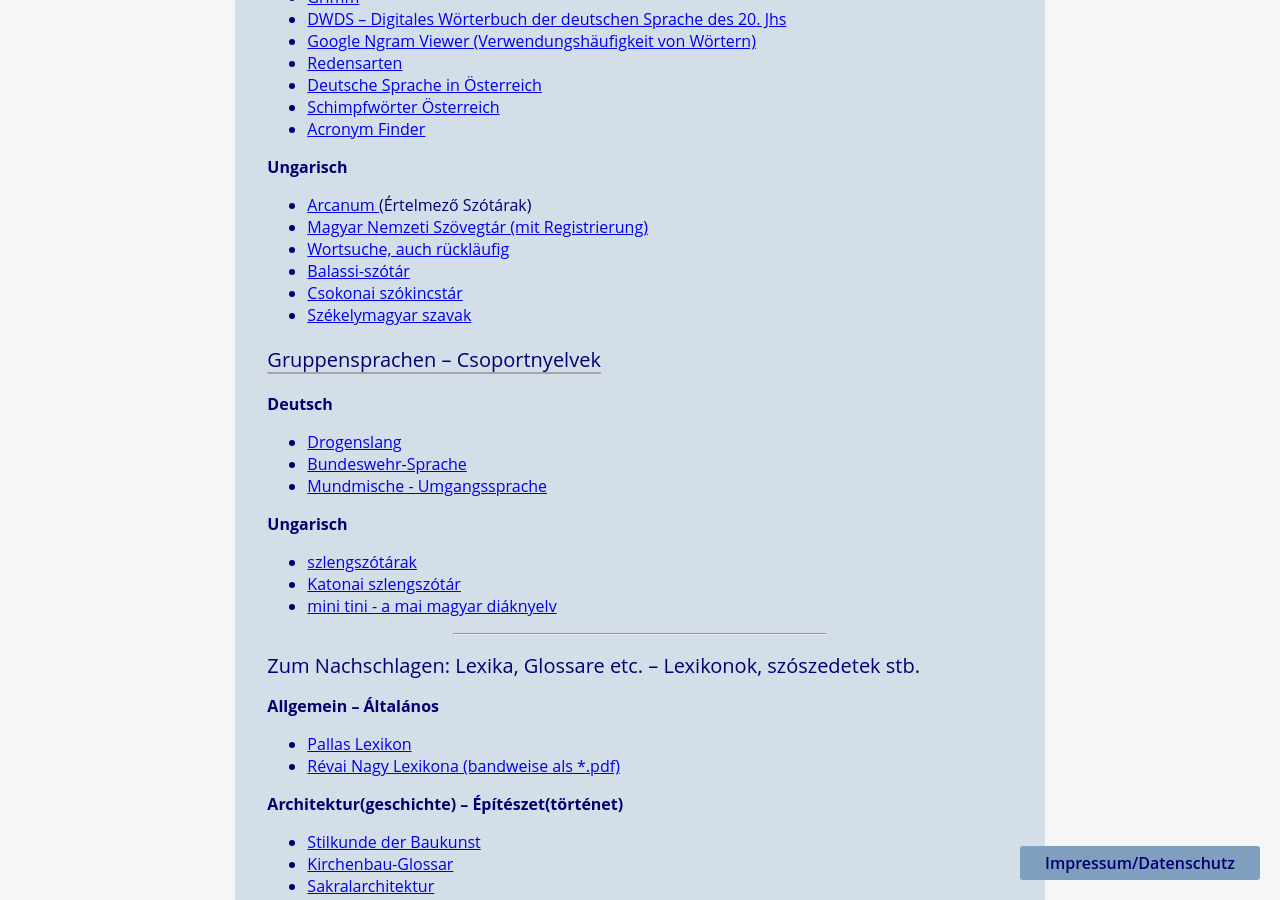
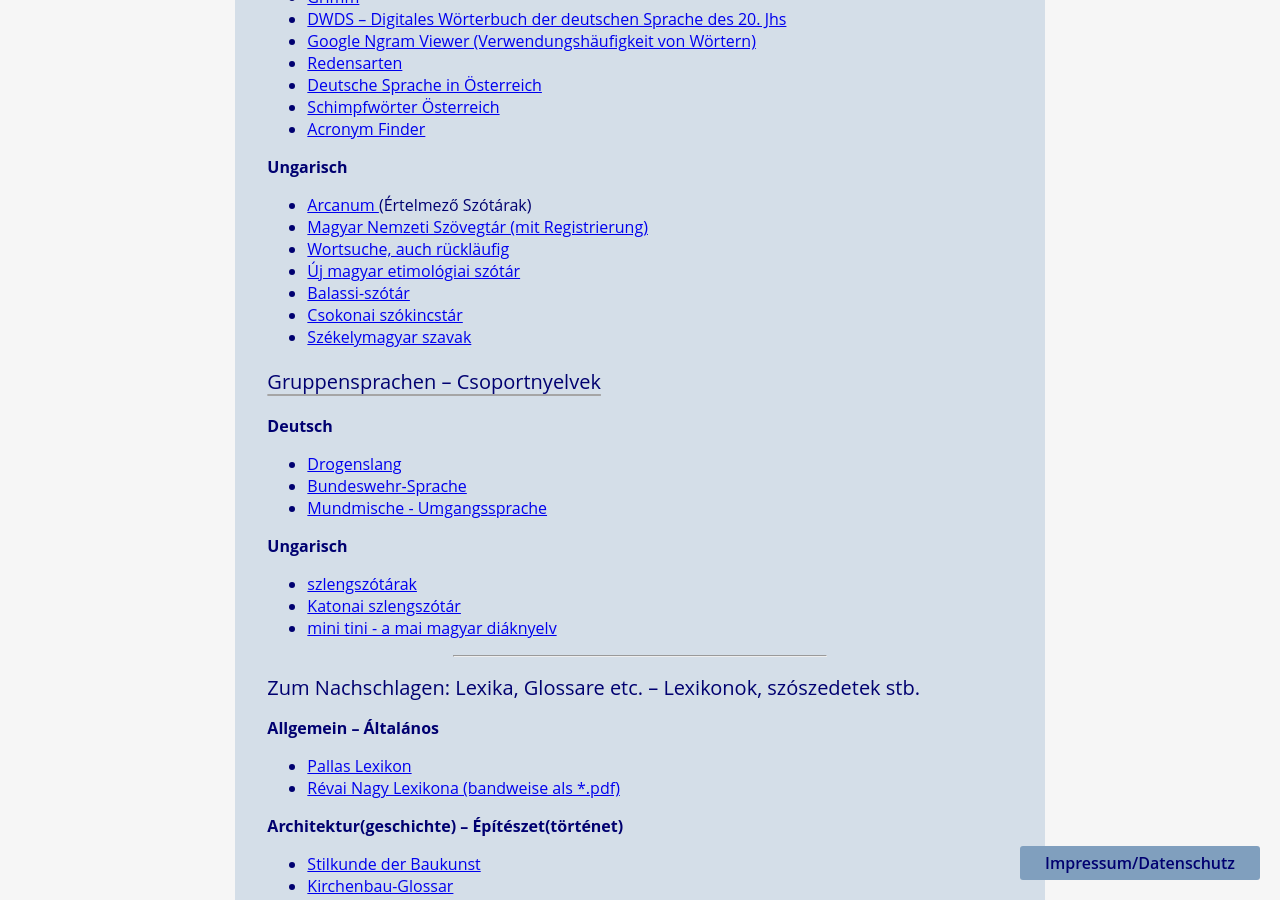
Before and after one commit to rixx/revesz.de, a Jekyll site: the page built from links.md, in a window 1280 px wide and 900 px high, scrolled down 2517 px. Built offline with Jekyll 4.4.1, drawn with Linux system fonts in a browser that asks for light colours.

Commit message:
Update links.md

```diff
--- a/links.md
+++ b/links.md
@@ -137,6 +137,7 @@
 - <a href="https://www.arcanum.hu/hu/online-kiadvanyok/" target="_blank">Arcanum </a> (Értelmező Szótárak)
 - <a href="http://corpus.nytud.hu/mnsz/" target="_blank">Magyar Nemzeti Szövegtár (mit Registrierung) </a>
 - <a href="http://hu.words-finder.com/">Wortsuche, auch rückläufig </a>
+- <a href="https://uesz.nytud.hu/index.html">Új magyar etimológiai szótár </a>
 - <a href="https://mnytud.arts.unideb.hu/sorozat/balassi/index.html">Balassi-szótár </a>
 - <a href="http://mnytud.arts.klte.hu/sorozat/csoksz/szottart.htm" target="_blank">Csokonai szókincstár </a>
 - <a href="http://szekelymagyar.transindex.ro/" target="_blank">Székelymagyar szavak </a>
```
